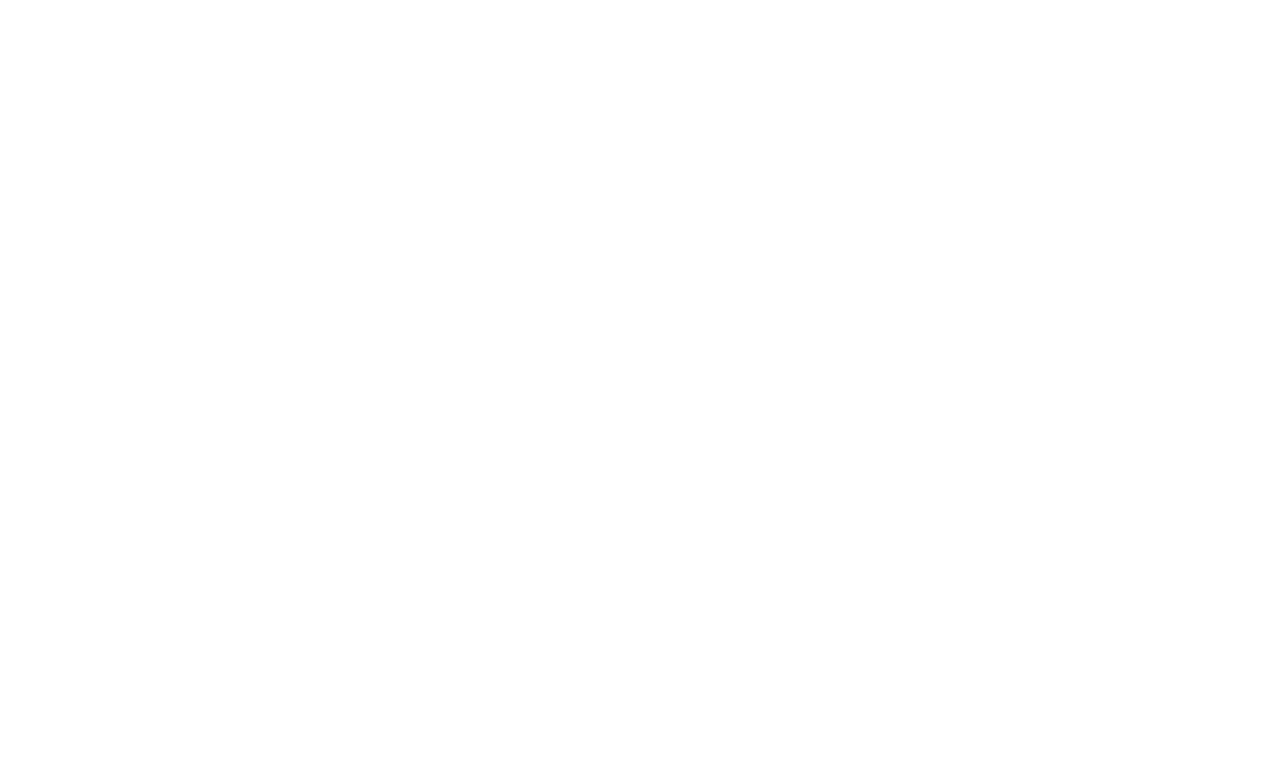
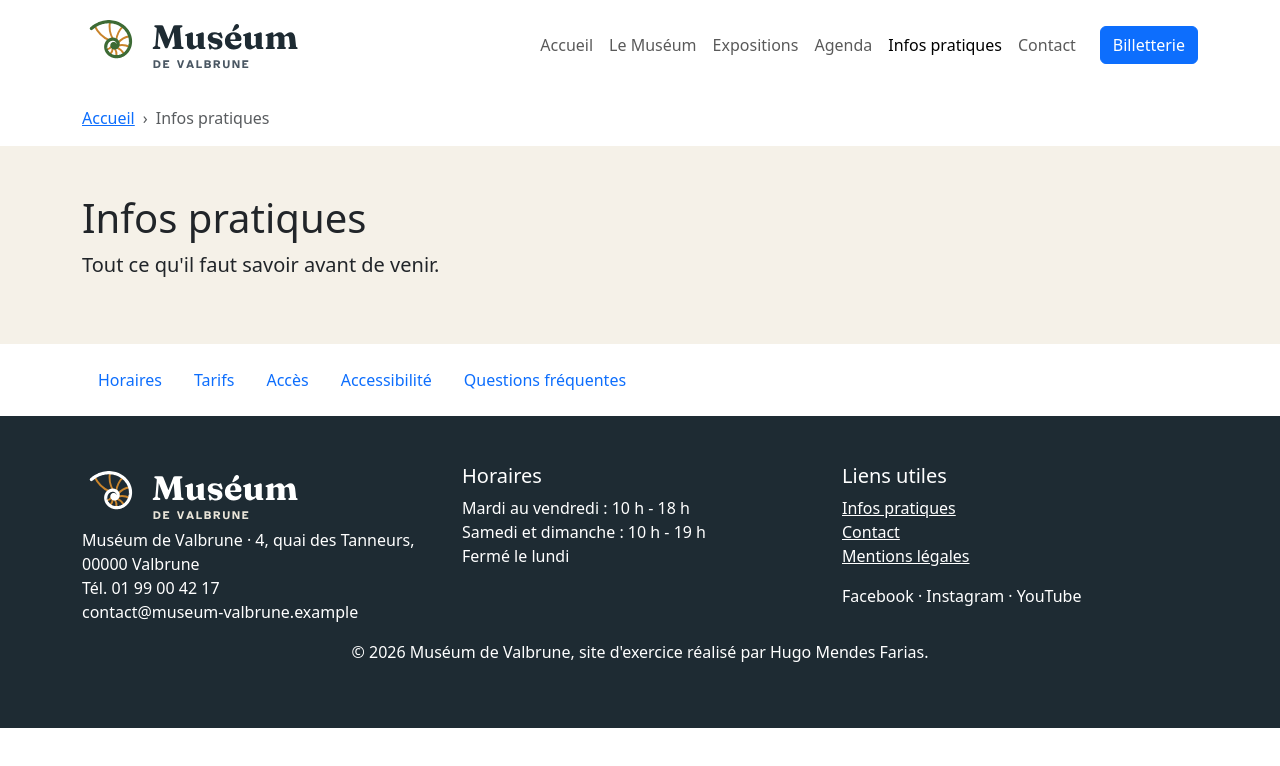
Before and after one commit to hugomendes-dev/museum-valbrune, a plain HTML site: page infos-pratiques.html in a window 1280 px wide. Drawn offline with nearby package versions, Linux system fonts and the light colour scheme.

Commit message:
Ajoute le haut de la page Infos pratiques : fil d'Ariane, en-tête et sommaire

```diff
--- a/assets/css/style.css
+++ b/assets/css/style.css
@@ -13,6 +13,7 @@
   font-style: normal;
   font-display: swap;
 }
+
 @font-face {
   font-family: "Fraunces";
   src: url("../fonts/fraunces-latin-700-normal.woff2") format("woff2");
@@ -20,6 +21,7 @@
   font-style: normal;
   font-display: swap;
 }
+
 @font-face {
   font-family: "Atkinson Hyperlegible";
   src: url("../fonts/atkinson-hyperlegible-latin-400-normal.woff2") format("woff2");
@@ -27,6 +29,7 @@
   font-style: normal;
   font-display: swap;
 }
+
 @font-face {
   font-family: "Atkinson Hyperlegible";
   src: url("../fonts/atkinson-hyperlegible-latin-400-italic.woff2") format("woff2");
@@ -34,6 +37,7 @@
   font-style: italic;
   font-display: swap;
 }
+
 @font-face {
   font-family: "Atkinson Hyperlegible";
   src: url("../fonts/atkinson-hyperlegible-latin-700-normal.woff2") format("woff2");
@@ -82,3 +86,7 @@
 .mv-fond-craie {
   background-color: var(--mv-craie);
 }
+
+.breadcrumb {
+  --bs-breadcrumb-divider: "›";
+}
--- a/infos-pratiques.html
+++ b/infos-pratiques.html
@@ -0,0 +1,121 @@
+<!doctype html>
+<html lang="fr">
+
+<head>
+    <meta charset="utf-8">
+    <meta name="viewport" content="width=device-width, initial-scale=1">
+    <title>Infos pratiques | Muséum de Valbrune</title>
+    <meta name="description" content="">
+    <link rel="icon" href="assets/img/favicon.svg" type="image/svg+xml">
+
+
+    <link href="https://cdn.jsdelivr.net/npm/bootstrap@5.3.8/dist/css/bootstrap.min.css" rel="stylesheet"
+        integrity="sha384-sRIl4kxILFvY47J16cr9ZwB07vP4J8+LH7qKQnuqkuIAvNWLzeN8tE5YBujZqJLB" crossorigin="anonymous">
+
+
+
+    <link rel="stylesheet" href="assets/css/style.css">
+</head>
+
+<body>
+    <a class="visually-hidden-focusable" href="#contenu">Aller au contenu</a>
+    <header class="sticky-top bg-white">
+        <nav class="navbar-expand-lg navbar" aria-label="Navigation principale">
+            <div class="container">
+                <a class="navbar-brand" href="index.html">
+                    <img src="assets/img/logo-museum-valbrune.svg" alt="Muséum de Valbrune" width="221" height="64">
+                </a>
+                <button class="navbar-toggler" type="button" data-bs-toggle="collapse" data-bs-target="#menu-principal"
+                    aria-controls="menu-principal" aria-expanded="false" aria-label="Ouvrir le menu">
+                    <span class="navbar-toggler-icon"></span>
+                </button>
+                <div class="collapse navbar-collapse" id="menu-principal">
+                    <ul class="navbar-nav ms-auto">
+                        <li class="nav-item"><a class="nav-link" href="index.html">Accueil</a></li>
+                        <li class="nav-item"><a class="nav-link" href="le-museum.html">Le Muséum</a></li>
+                        <li class="nav-item"><a class="nav-link" href="expositions.html">Expositions</a></li>
+                        <li class="nav-item"><span class="nav-link">Agenda</span></li>
+                        <li class="nav-item"><a class="nav-link active" href="infos-pratiques.html"
+                                aria-current="page">Infos pratiques</a></li>
+                        <li class="nav-item"><a class="nav-link" href="contact.html">Contact</a></li>
+                    </ul>
+                    <a class="btn btn-primary ms-lg-3" href="infos-pratiques.html#tarifs">Billetterie</a>
+                </div>
+            </div>
+        </nav>
+    </header>
+
+    <main id="contenu">
+        <div class="container pt-3">
+            <nav aria-label="Fil d'Ariane">
+                <ol class="breadcrumb">
+                    <li class="breadcrumb-item"><a href="index.html">Accueil</a></li>
+                    <li class="breadcrumb-item active" aria-current="page">Infos pratiques</li>
+                </ol>
+            </nav>
+        </div>
+
+        <section class="mv-fond-craie py-5">
+            <div class="container">
+                <h1>Infos pratiques</h1>
+                <p class="lead">Tout ce qu'il faut savoir avant de venir.</p>
+            </div>
+        </section>
+
+        <div class="container py-3">
+            <nav aria-label="Sommaire de la page">
+                <ul class="nav">
+                    <li class="nav-item"><a class="nav-link" href="#horaires">Horaires</a></li>
+                    <li class="nav-item"><a class="nav-link" href="#tarifs">Tarifs</a></li>
+                    <li class="nav-item"><a class="nav-link" href="#acces">Accès</a></li>
+                    <li class="nav-item"><a class="nav-link" href="#accessibilite">Accessibilité</a></li>
+                    <li class="nav-item"><a class="nav-link" href="#faq">Questions fréquentes</a></li>
+                </ul>
+            </nav>
+        </div>
+    </main>
+
+    <footer class="mv-fond-encre py-5">
+        <div class="container">
+
+            <div class="row">
+
+                <div class="col-md-4">
+                    <img src="assets/img/logo-museum-valbrune-blanc.svg" alt="Muséum de Valbrune" width="221"
+                        height="64">
+                    <address>
+                        Muséum de Valbrune · 4, quai des Tanneurs, 00000 Valbrune<br>
+                        Tél. 01 99 00 42 17<br>
+                        contact@museum-valbrune.example
+                    </address>
+                </div>
+
+                <div class="col-md-4">
+                    <h2 class="h5">Horaires</h2>
+                    <p>
+                        Mardi au vendredi : 10 h - 18 h<br>
+                        Samedi et dimanche : 10 h - 19 h<br>
+                        Fermé le lundi
+                    </p>
+                </div>
+
+                <div class="col-md-4">
+                    <h2 class="h5">Liens utiles</h2>
+                    <ul class="list-unstyled">
+                        <li><a href="infos-pratiques.html">Infos pratiques</a></li>
+                        <li><a href="contact.html">Contact</a></li>
+                        <li><a href="mentions-legales.html">Mentions légales</a></li>
+                    </ul>
+                    <p>Facebook · Instagram · YouTube</p>
+                </div>
+            </div>
+            <p class="text-center">© 2026 Muséum de Valbrune, site d'exercice réalisé par Hugo Mendes Farias.</p>
+        </div>
+    </footer>
+
+    <script src="https://cdn.jsdelivr.net/npm/bootstrap@5.3.8/dist/js/bootstrap.bundle.min.js"
+        integrity="sha384-FKyoEForCGlyvwx9Hj09JcYn3nv7wiPVlz7YYwJrWVcXK/BmnVDxM+D2scQbITxI"
+        crossorigin="anonymous"></script>
+</body>
+
+</html>
```
